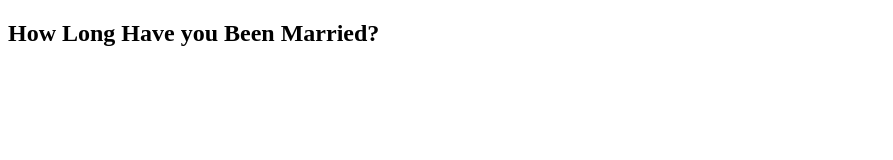
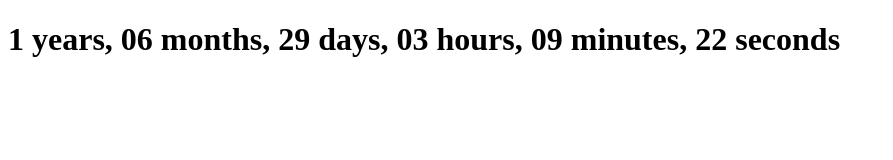
Before and after one commit to rylanphamilton/weddingtimer.github.io, a plain HTML site: page Index.html in a window 1280 px wide. Shown: the whole page, without its empty margins (0-893 px from the left). Drawn offline with Linux system fonts and the light colour scheme.

Commit message:
Update Index.html

```diff
--- a/Index.html
+++ b/Index.html
@@ -1,12 +1,24 @@
 <!DOCTYPE html>
 <html>
   <head>
-    <title>How Long Have you Been Married?</title>
+    <title>How Long Have You Been Married?</title>
   </head>
   <body>
-    <div>
-  <h2>How Long Have you Been Married?</h2>
-  <div id="timer.js"></div>
-</div>
+    <h1 id="timer"></h1>
+
+    <script>
+      const weddingDate = new Date('August 14, 2021 00:00:00').getTime();
+      const timer = setInterval(function() {
+        const now = new Date().getTime();
+        const distance = now - weddingDate;
+        const year = Math.floor(distance / (1000 * 60 * 60 * 24 * 365));
+        const month = Math.floor((distance % (1000 * 60 * 60 * 24 * 365)) / (1000 * 60 * 60 * 24 * 30));
+        const day = Math.floor((distance % (1000 * 60 * 60 * 24 * 30)) / (1000 * 60 * 60 * 24));
+        const hour = Math.floor((distance % (1000 * 60 * 60 * 24)) / (1000 * 60 * 60));
+        const minute = Math.floor((distance % (1000 * 60 * 60)) / (1000 * 60));
+        const second = Math.floor((distance % (1000 * 60)) / 1000);
+        document.getElementById("timer").innerHTML = year + " years, " + month.toString().padStart(2, '0') + " months, " + day.toString().padStart(2, '0') + " days, " + hour.toString().padStart(2, '0') + " hours, " + minute.toString().padStart(2, '0') + " minutes, " + second.toString().padStart(2, '0') + " seconds";
+      }, 1000);
+    </script>
   </body>
 </html>
```
